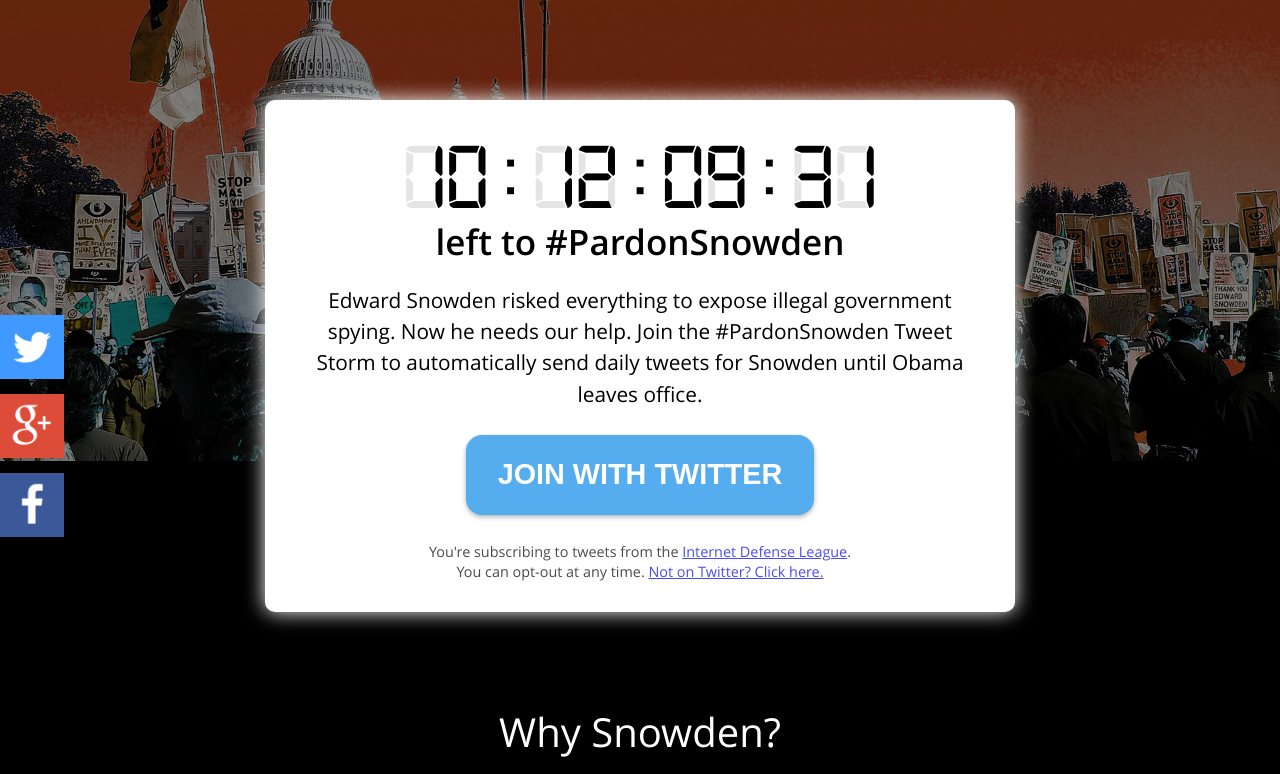
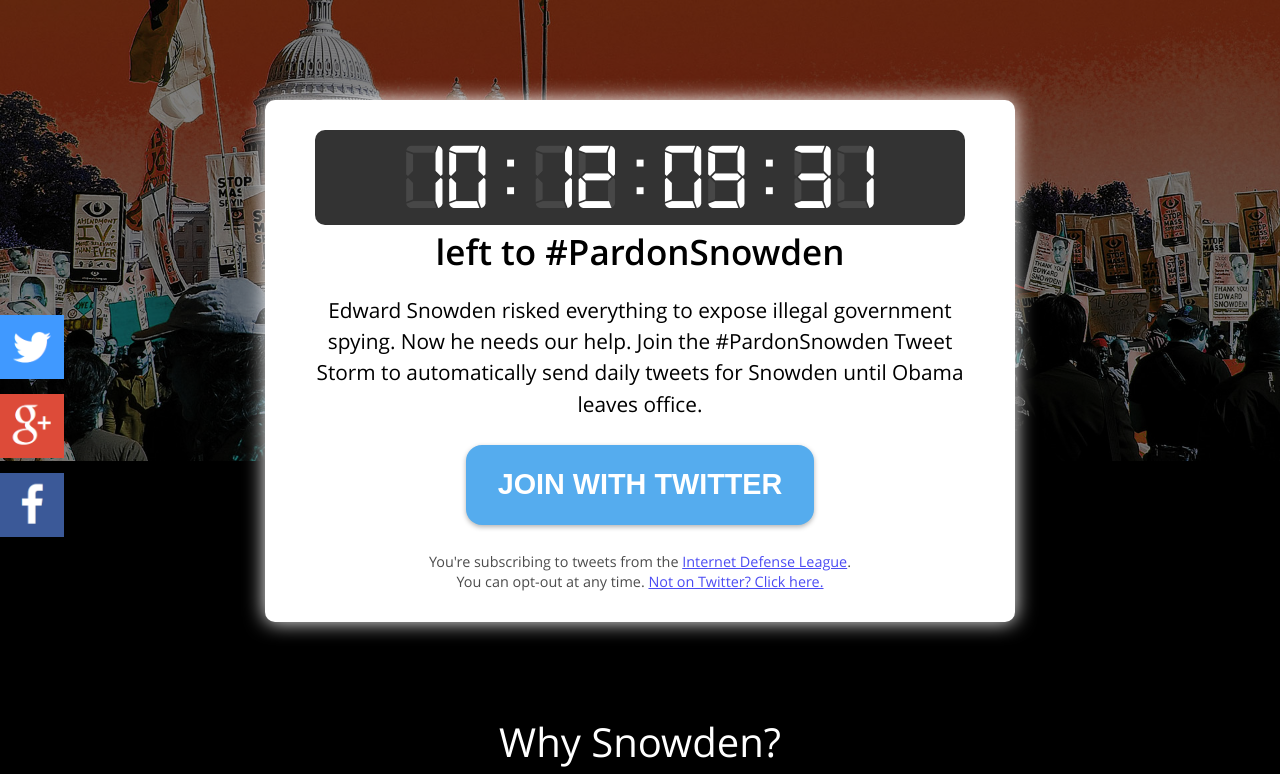
Before and after one commit to fightforthefuture/pardonsnowden, a plain HTML site: page index.html in a window 1280 px wide. Shown: the top 774 px of the page. Drawn offline with Linux system fonts and the light colour scheme.

Commit message:
countdown style

```diff
--- a/css/main.css
+++ b/css/main.css
@@ -120,7 +120,7 @@ body {
 
 .cta .countdown {
     position: relative;
-    margin: 0px auto 0px auto;
+    margin: 0px auto 10px auto;
 }
 
 .cta .countdown #digits_background {
@@ -129,7 +129,10 @@ body {
 
     font-size: 95px;
     font-family: "Digital 7 Mono";
-    opacity: .1;
+
+    color: rgba(255, 255, 255, .1);
+    background: #333;
+    border-radius: 10px;
 }
 .cta .countdown #remaining {
     position: absolute;
@@ -141,6 +144,7 @@ body {
     font-family: "Digital 7 Mono";
     -webkit-transform: translateZ(0);
     transform: translateZ(0);
+    color: white;
 }
 .cta .label {
     font-size: 14px;
```
